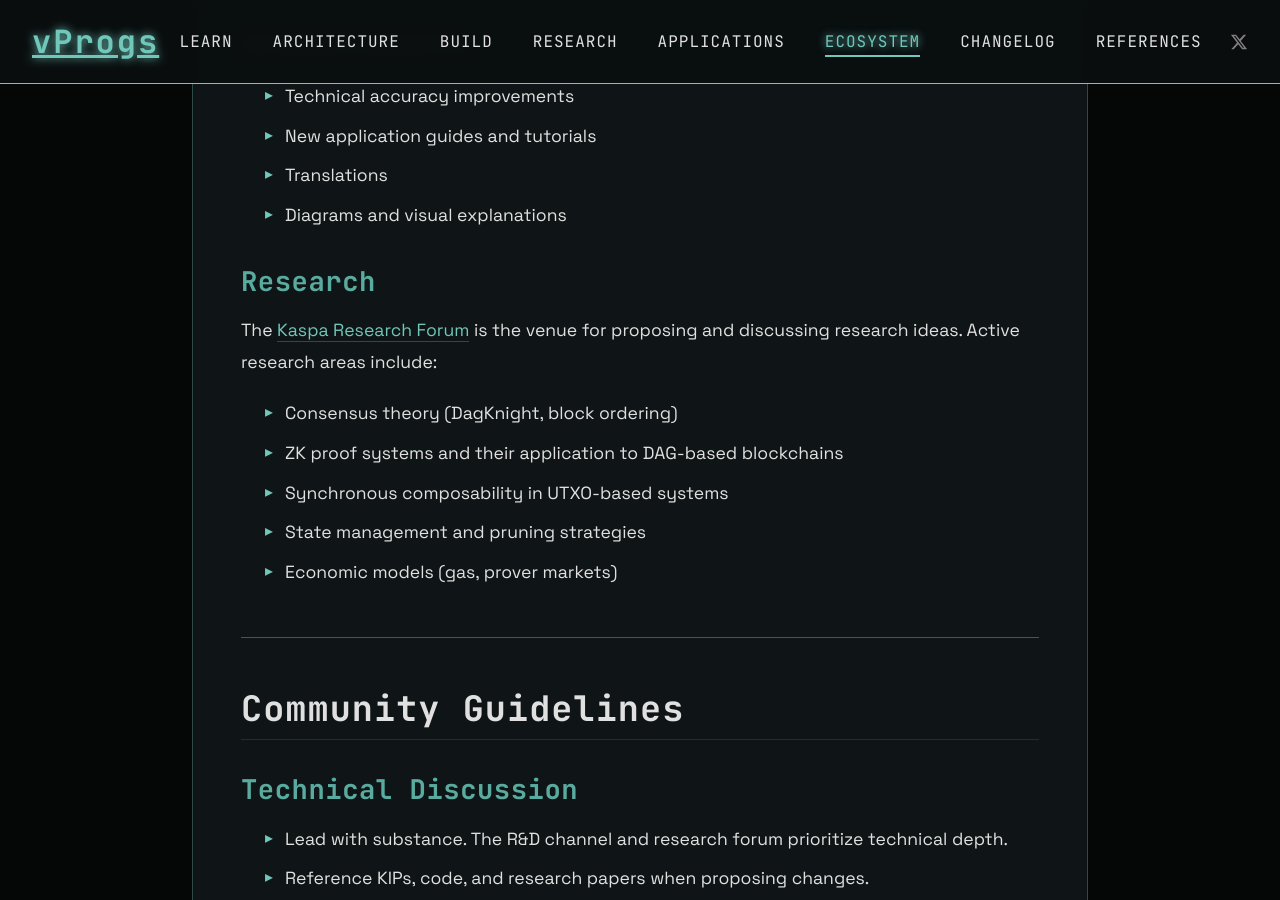
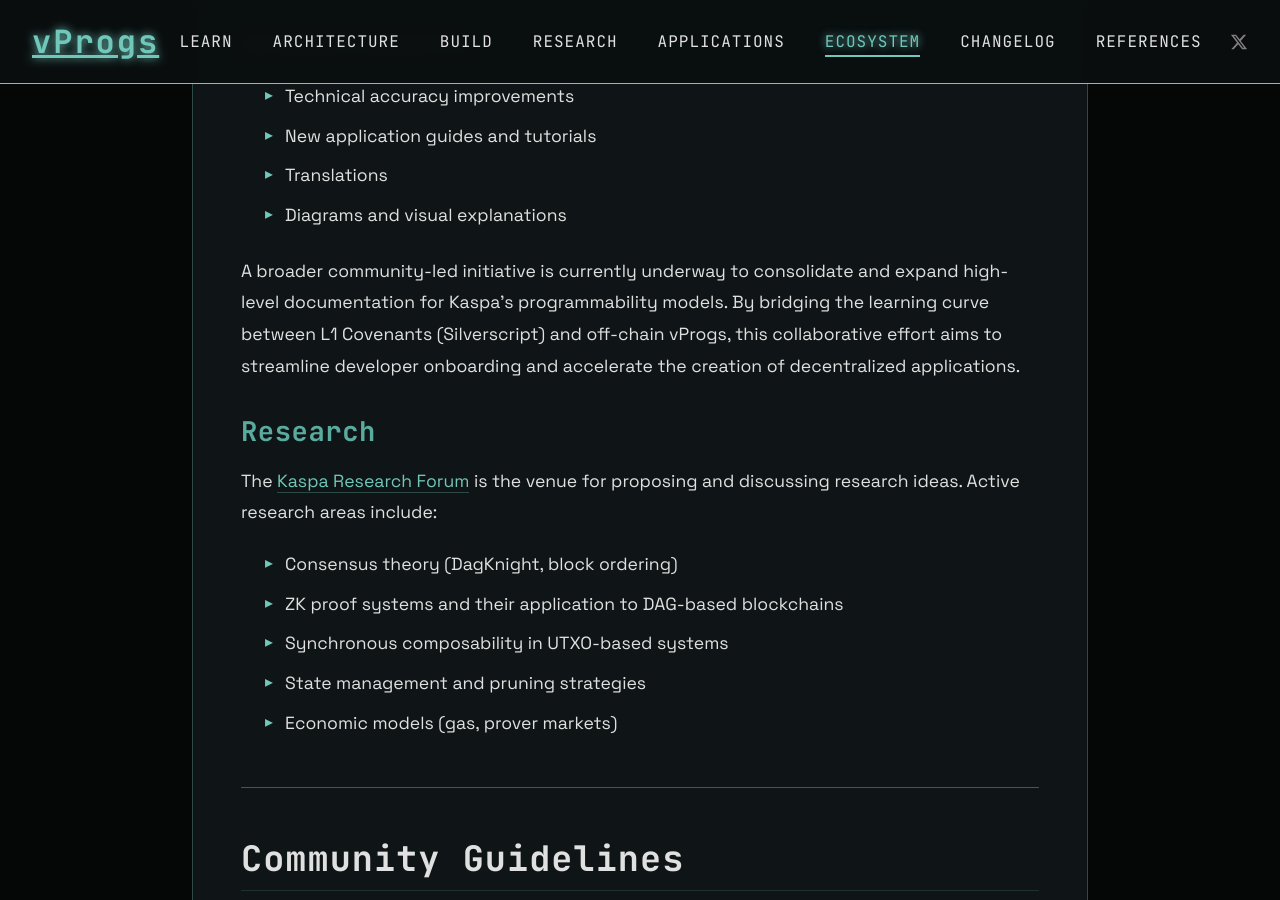
Before and after one commit to creative-inference/vprogs.xyz, a Jekyll site: the page built from ecosystem/community.md, in a window 1280 px wide and 900 px high, scrolled down 3540 px. Built offline with Jekyll 4.4.1, drawn with Linux system fonts in a browser that asks for light colours.

Commit message:
Add mention of community-led developer onboarding and documentation initiative [auto]

```diff
--- a/ecosystem/community.md
+++ b/ecosystem/community.md
@@ -96,6 +96,10 @@
 - Translations
 - Diagrams and visual explanations
 
+
+
+A broader community-led initiative is currently underway to consolidate and expand high-level documentation for Kaspa's programmability models. By bridging the learning curve between L1 Covenants (Silverscript) and off-chain vProgs, this collaborative effort aims to streamline developer onboarding and accelerate the creation of decentralized applications.
+
 ### Research
 
 The [Kaspa Research Forum](https://research.kas.pa/) is the venue for proposing and discussing research ideas. Active research areas include:
```
